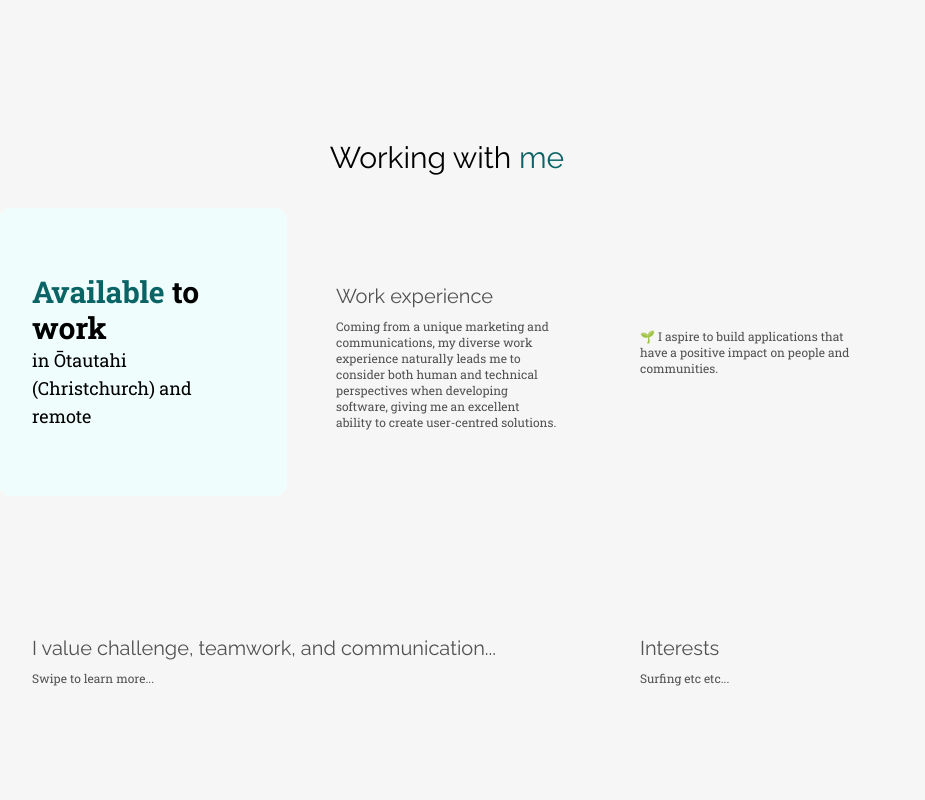
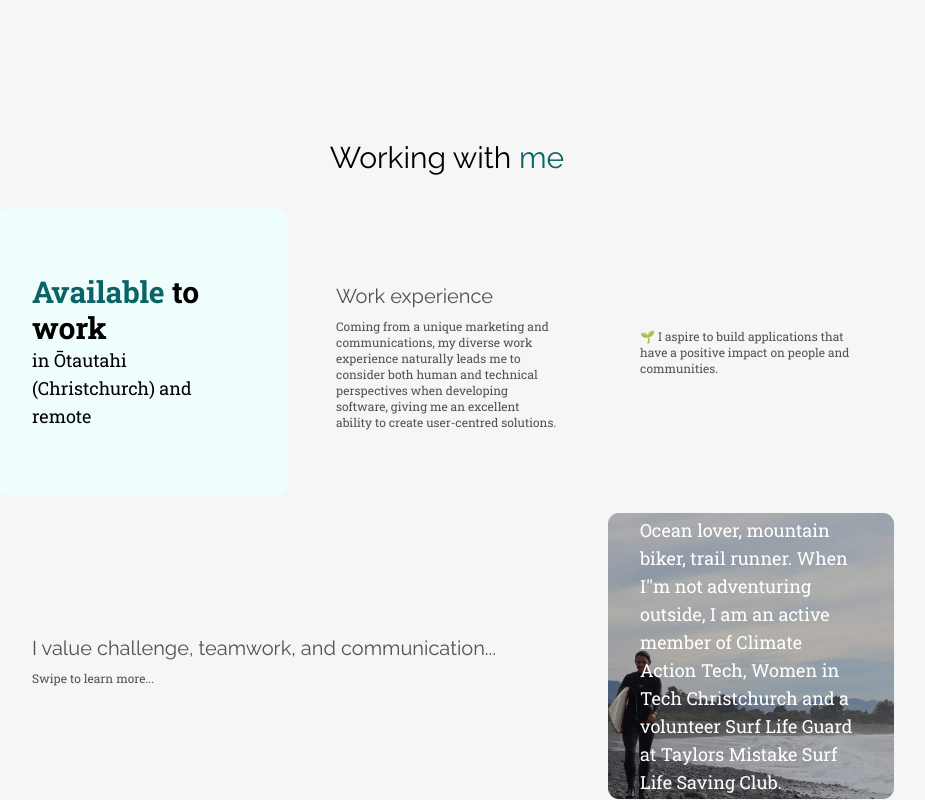
Before and after one commit to mandyh101/next-portfolio-24, a Next.js app: page / in a window 1280 px wide. Shown: the part 656-1456 px from the top of the page, without its empty margins (193-1118 px from the left). Built offline with nearby package versions, Linux system fonts and the light colour scheme.

Commit message:
style: interests box item

```diff
--- a/components/AboutMeGridItems/Interests.tsx
+++ b/components/AboutMeGridItems/Interests.tsx
@@ -1,12 +1,24 @@
+import Image from 'next/image'
 import React from 'react'
-
 
 const Interests = () => {
   return (
-    <div className="bentoGridItem group">
-      <div className='bentoGridItemInner'>
-        <h3 className='text-neutral-600 dark:text-neutral-200 mb-2 mt-2'>Interests</h3>
-        <p className='font-normal text-neutral-600 text-xs dark:text-neutral-300'>Surfing etc etc...</p>
+    <div className="bentoGridItem group overflow-hidden relative">
+      <Image
+        src="/images/mandysurfs.jpg"
+        alt=""
+        className="object-cover transition duration-200 group-hover:scale-110"
+        fill
+      />
+      <div className="absolute inset-0 bg-black/30"></div>
+      <div className="relative z-10">
+        <h3 className="sr-only">Interests</h3>
+        <p className="font-normal text-white">
+          Ocean lover, mountain biker, trail runner. When I&apos;'m not
+          adventuring outside, I am an active member of Climate Action Tech,
+          Women in Tech Christchurch and a volunteer Surf Life Guard at Taylors
+          Mistake Surf Life Saving Club.{' '}
+        </p>
       </div>
     </div>
   )
```
Also changed, not shown: public/images/mandysurfs.jpg (added).
